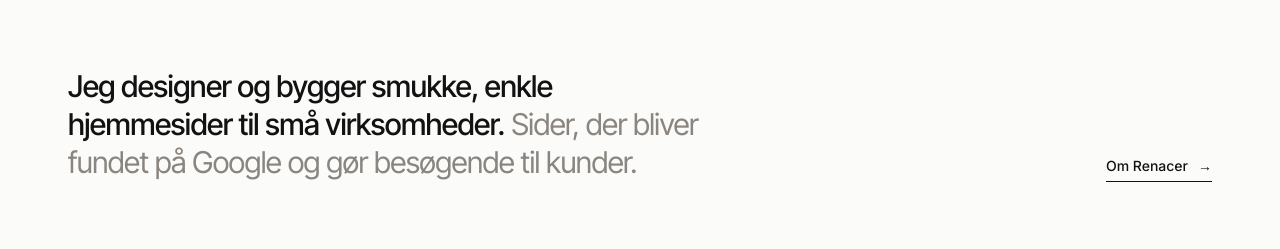
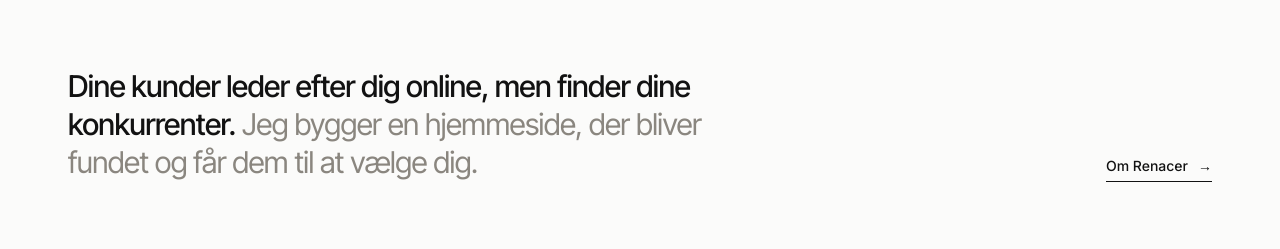
Before and after one commit to Ismails99/Renacer, a plain HTML site: page index.html in a window 1280 px wide. Shown: the part 551-800 px from the top of the page. Drawn offline with nearby package versions, Linux system fonts and the light colour scheme; a web font is replaced by a local one.

Commit message:
Ny introtekst: problem og løsning
Co-Authored-By: Claude Opus 5.5 <noreply@anthropic.com>
Claude-Session: https://claude.ai/code/session_01Ty5utUfDoXAB8syu1NWdxS

```diff
--- a/index.html
+++ b/index.html
@@ -290,7 +290,7 @@ footer .wordmark{font-size:17px;color:var(--ink)}
  <div class="meta"><span>Webdesign til små virksomheder</span><span>Danmark, 2026</span></div>
  <h1>Din hjemmeside, <em>genfødt.</em></h1>
  <div class="row">
-  <p class="lede"><strong>Jeg designer og bygger smukke, enkle hjemmesider til små virksomheder.</strong> Sider, der bliver fundet på Google og gør besøgende til kunder.</p>
+  <p class="lede"><strong>Dine kunder leder efter dig online, men finder dine konkurrenter.</strong> Jeg bygger en hjemmeside, der bliver fundet og får dem til at vælge dig.</p>
   <div class="right"><a class="arrow" href="#om">Om Renacer</a></div>
  </div>
  <div class="reel">
```
